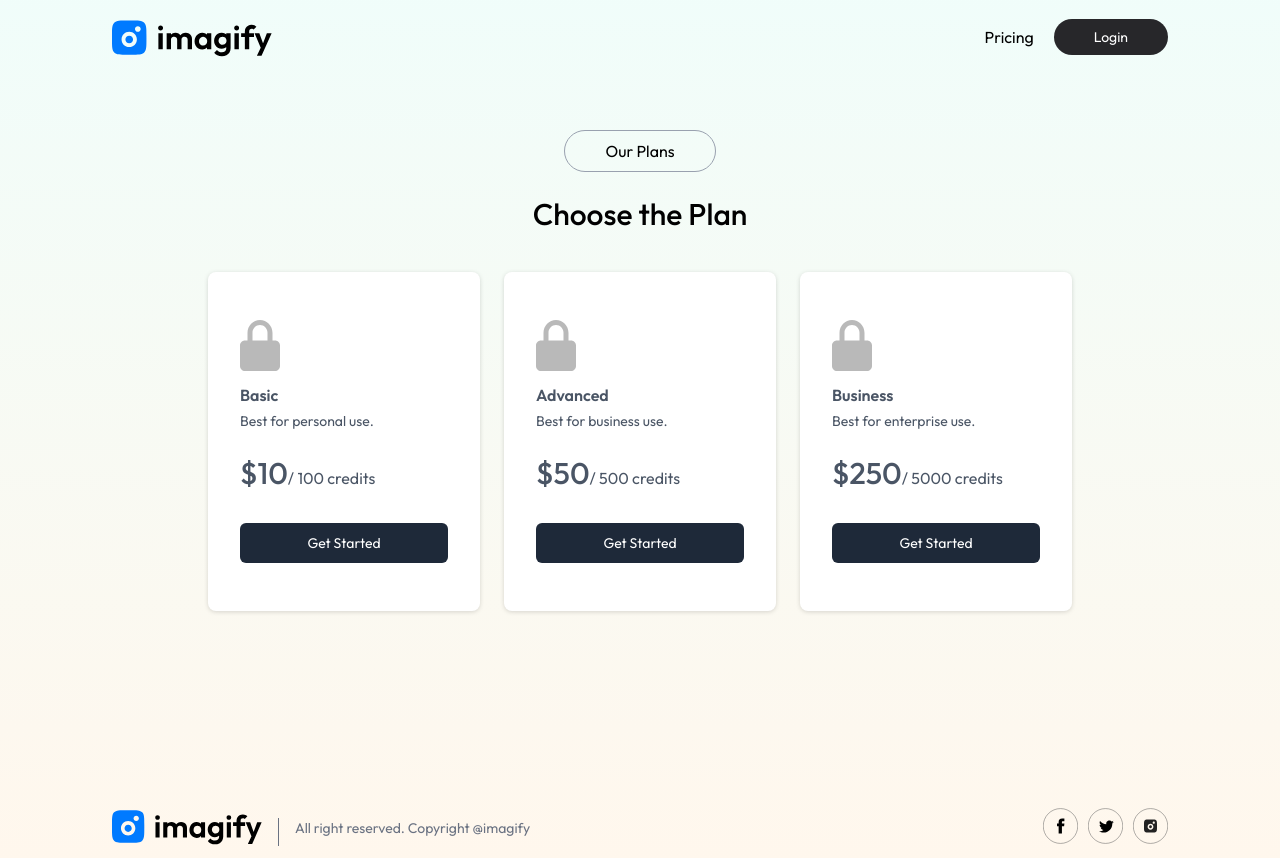
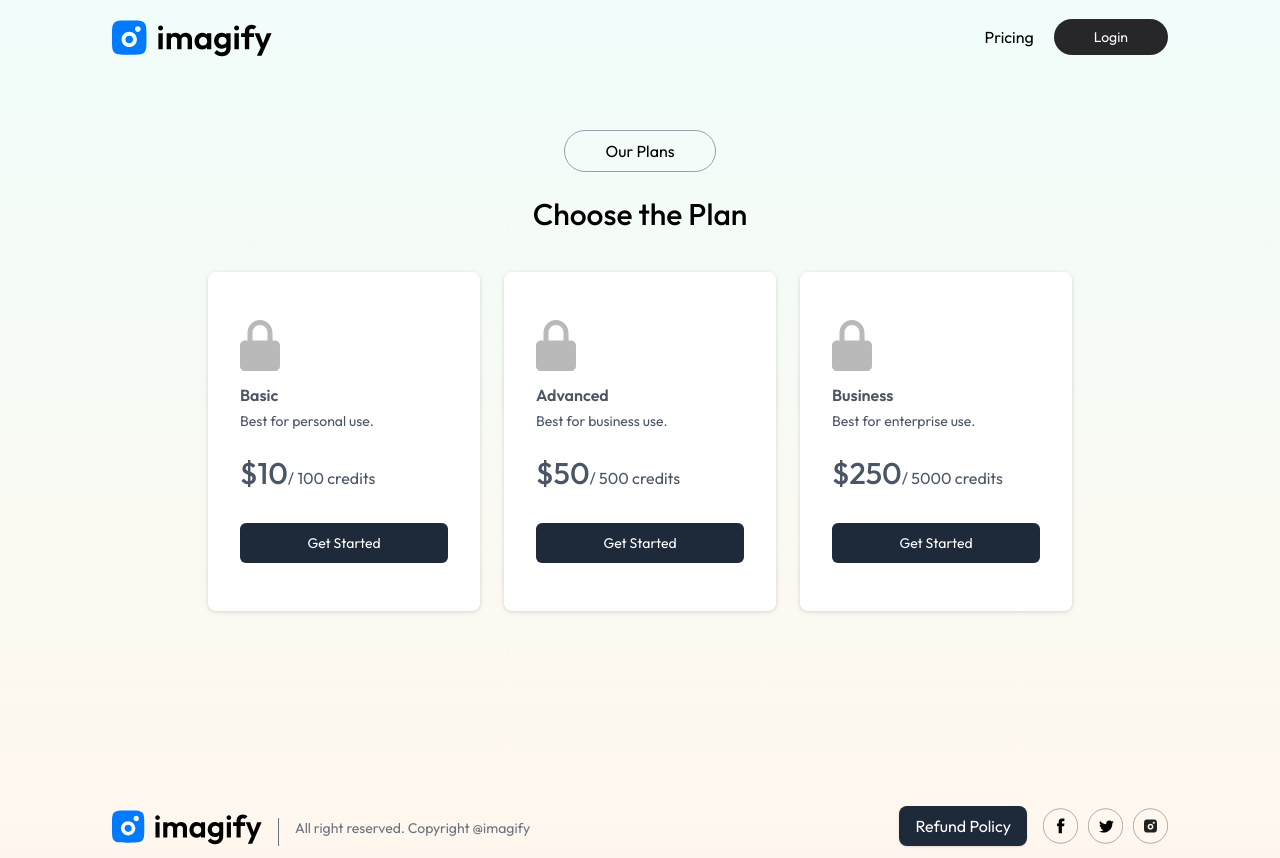
Before and after one commit to Darshan-039/IMAGIFY-frontend, a React (Vite) app: page /buy in a window 1280 px wide. Built offline with nearby package versions, Linux system fonts and the light colour scheme.

Commit message:
Added refund policy link in footer

```diff
--- a/src/components/Footer.jsx
+++ b/src/components/Footer.jsx
@@ -8,6 +8,15 @@ const Footer = () => {
             <img src={assets.logo} width={150} alt="" />
 
             <p className='flex-1 mt-3 border-l pl-4 text-sm text-gray-500 max-sm:hidden'>All right reserved. Copyright @imagify</p>
+
+                <a
+                    href="https://merchant.razorpay.com/policy/R2encVHzX96nmR/refund"
+                    target="_blank"
+                    rel="noopener noreferrer"
+                    className=" px-4 py-2 rounded-lg bg-gray-800 text-white hover:bg-gray-900 transition-colors duration-200 shadow"
+                >
+                    Refund Policy
+                </a>
 
             <div className='flex gap-2.5'>
                 <img src={assets.facebook_icon} alt="" width={35} />
```
Also changed, not shown: 1 other file (tests, documents, lock files or other folders).
